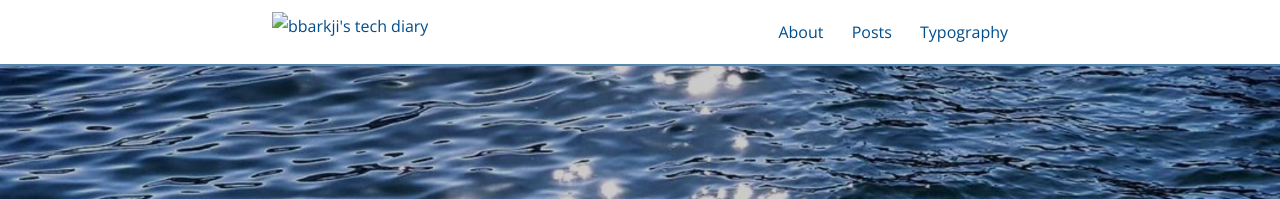
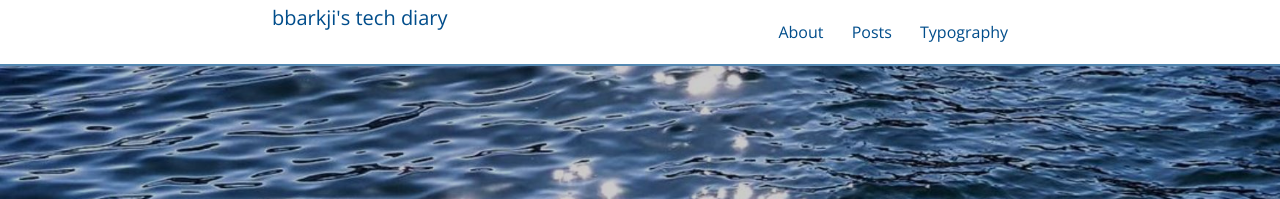
Before and after one commit to brightjy/brightjy.github.io, a Jekyll site: the page built from index.html, in a window 1280 px wide. Shown: the top 199 px of the page. Built offline with Jekyll 4.4.1, drawn with Linux system fonts in a browser that asks for light colours; nearby versions of some CDN libraries; the list of posts is cut into pages by our own code.

Commit message:
del logo

```diff
--- a/_config.yml
+++ b/_config.yml
@@ -17,7 +17,6 @@ description:
 baseurl: ""
 url: "https://brightjy.github.io/"
 cover: "/assets/header_image.jpg"
-logo: ""
 
 # Build settings
 markdown: kramdown
```
